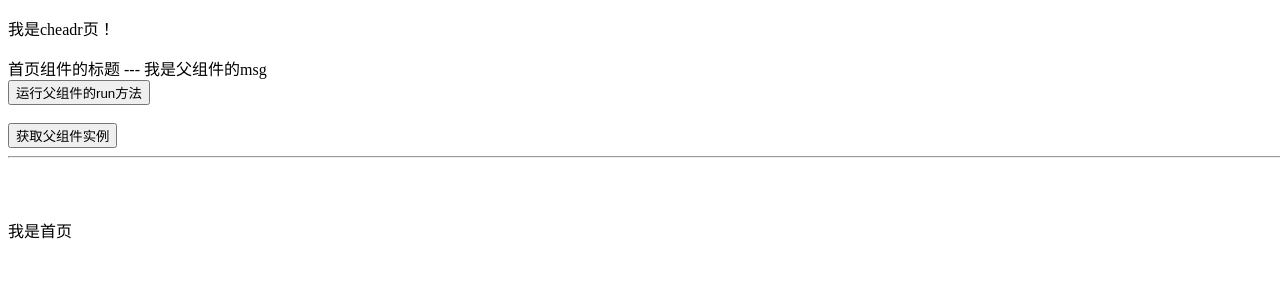
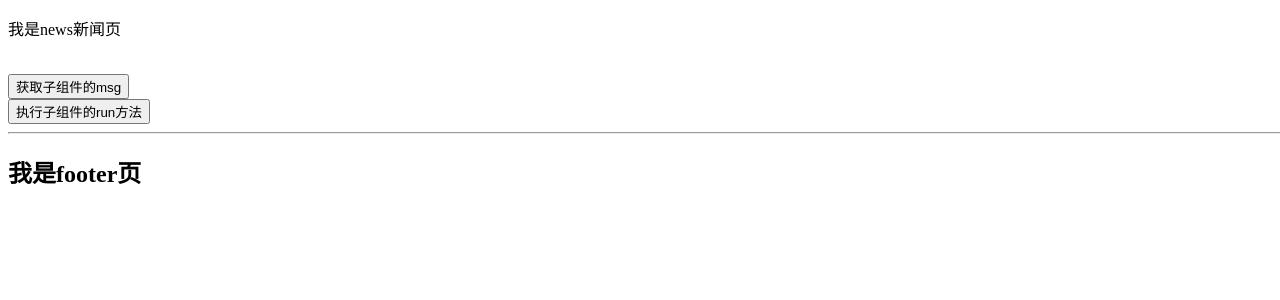
Before and after one commit to yhyancy/Angularbili20200321, an Angular app: page / in a window 1280 px wide. Shown: the top 300 px of the page. Built offline with nearby package versions, Linux system fonts and the light colour scheme.

Commit message:
子组件->父组件传值

```diff
--- a/src/app/app.component.html
+++ b/src/app/app.component.html
@@ -16,5 +16,6 @@
 <!-- <app-viewchild></app-viewchild> -->
 <!-- <hr> -->
 <!-- <app-transition></app-transition> -->
-<app-fhome></app-fhome>
+<!-- <app-fhome></app-fhome> -->
+<app-fnews></app-fnews>
 <br />
--- a/src/app/components/cfooter/cfooter.component.html
+++ b/src/app/components/cfooter/cfooter.component.html
@@ -1 +1 @@
-<p>cfooter works!</p>
+<h2>我是footer页</h2>
--- a/src/app/components/cfooter/cfooter.component.ts
+++ b/src/app/components/cfooter/cfooter.component.ts
@@ -6,10 +6,13 @@ import { Component, OnInit } from '@angular/core';
   styleUrls: ['./cfooter.component.scss']
 })
 export class CfooterComponent implements OnInit {
+  public msg: any="我是子组件的msg"
 
   constructor() { }
 
   ngOnInit() {
   }
-
+public run(){
+  alert('我是子组件的run方法')
 }
+}
--- a/src/app/components/fnews/fnews.component.html
+++ b/src/app/components/fnews/fnews.component.html
@@ -1 +1,9 @@
-<p>fnews works!</p>
+<p>我是news新闻页</p>
+
+<br>
+<button (click)="getChildMsg()">获取子组件的msg</button>
+<br>
+<button (click)="getChildRun()">执行子组件的run方法</button>
+<br>
+<hr>
+<app-cfooter #footer></app-cfooter>
--- a/src/app/components/fnews/fnews.component.ts
+++ b/src/app/components/fnews/fnews.component.ts
@@ -1,4 +1,4 @@
-import { Component, OnInit } from '@angular/core';
+import { Component, OnInit, ViewChild } from '@angular/core';
 
 @Component({
   selector: 'app-fnews',
@@ -6,10 +6,16 @@ import { Component, OnInit } from '@angular/core';
   styleUrls: ['./fnews.component.scss']
 })
 export class FnewsComponent implements OnInit {
+  @ViewChild('footer',{static:true}) footer:any
 
   constructor() { }
 
   ngOnInit() {
   }
-
+  getChildMsg(){
+    alert(this.footer.msg)
+  }
+  getChildRun(){
+    alert(this.footer.run())
+  }
 }
```
